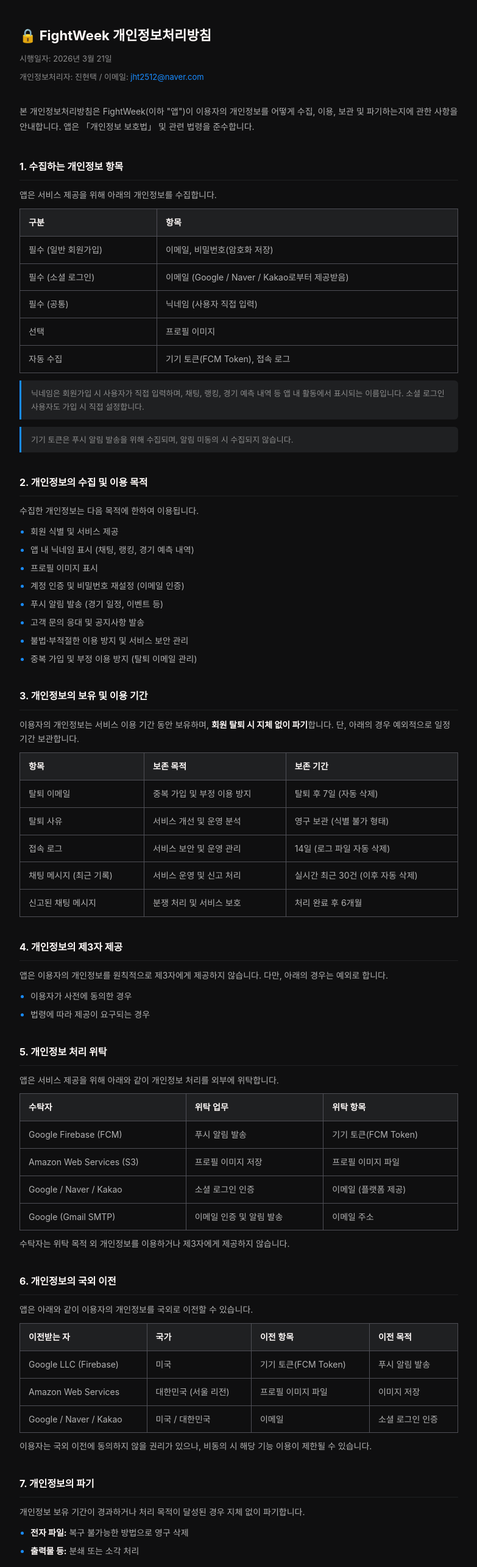
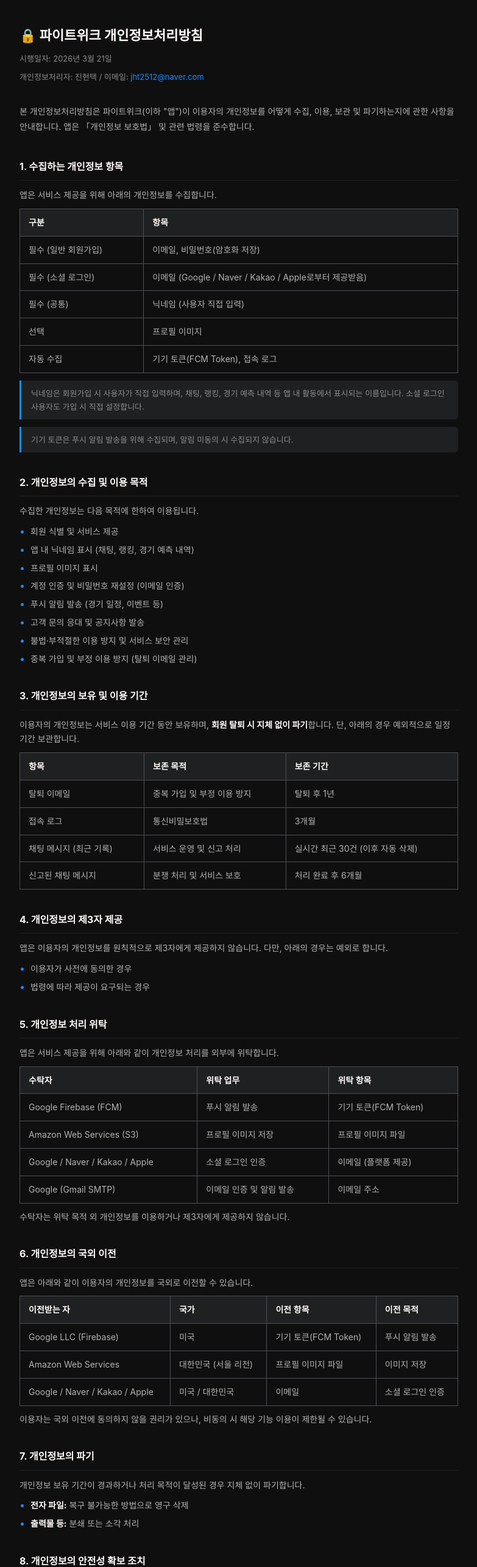
Before and after one commit to JinHyunTaek/fightweek-privacy, a plain HTML site: page index.html in a window 1280 px wide. Shown: the top 2570 px of the page at 61% size, without its empty margins (248-1031 px from the left). Drawn offline with Linux system fonts and the light colour scheme.

Commit message:
Update index.html

```diff
--- a/index.html
+++ b/index.html
@@ -3,7 +3,7 @@
 <head>
   <meta charset="UTF-8" />
   <meta name="viewport" content="width=device-width, initial-scale=1.0" />
-  <title>FightWeek 개인정보처리방침</title>
+  <title>파이트위크 개인정보처리방침</title>
   <style>
     * {
       box-sizing: border-box;
@@ -163,12 +163,12 @@
 </head>
 <body>
   <div class="container">
-    <h1>🔒 FightWeek 개인정보처리방침</h1>
+    <h1>🔒 파이트위크 개인정보처리방침</h1>
     <p class="effective-date">시행일자: 2026년 3월 21일</p>
     <p class="manager-info">개인정보처리자: 진현택 / 이메일: <a href="mailto:jht2512@naver.com">jht2512@naver.com</a></p>
 
     <p class="intro">
-      본 개인정보처리방침은 FightWeek(이하 "앱")이 이용자의 개인정보를 어떻게
+      본 개인정보처리방침은 파이트위크(이하 "앱")이 이용자의 개인정보를 어떻게
       수집, 이용, 보관 및 파기하는지에 관한 사항을 안내합니다.
       앱은 「개인정보 보호법」 및 관련 법령을 준수합니다.
     </p>
@@ -182,7 +182,7 @@
         </thead>
         <tbody>
           <tr><td>필수 (일반 회원가입)</td><td>이메일, 비밀번호(암호화 저장)</td></tr>
-          <tr><td>필수 (소셜 로그인)</td><td>이메일 (Google / Naver / Kakao로부터 제공받음)</td></tr>
+          <tr><td>필수 (소셜 로그인)</td><td>이메일 (Google / Naver / Kakao / Apple로부터 제공받음)</td></tr>
           <tr><td>필수 (공통)</td><td>닉네임 (사용자 직접 입력)</td></tr>
           <tr><td>선택</td><td>프로필 이미지</td></tr>
           <tr><td>자동 수집</td><td>기기 토큰(FCM Token), 접속 로그</td></tr>
@@ -219,9 +219,8 @@
           <tr><th>항목</th><th>보존 목적</th><th>보존 기간</th></tr>
         </thead>
         <tbody>
-          <tr><td>탈퇴 이메일</td><td>중복 가입 및 부정 이용 방지</td><td>탈퇴 후 7일 (자동 삭제)</td></tr>
-          <tr><td>탈퇴 사유</td><td>서비스 개선 및 운영 분석</td><td>영구 보관 (식별 불가 형태)</td></tr>
-          <tr><td>접속 로그</td><td>서비스 보안 및 운영 관리</td><td>14일 (로그 파일 자동 삭제)</td></tr>
+          <tr><td>탈퇴 이메일</td><td>중복 가입 및 부정 이용 방지</td><td>탈퇴 후 1년</td></tr>
+          <tr><td>접속 로그</td><td>통신비밀보호법</td><td>3개월</td></tr>
           <tr><td>채팅 메시지 (최근 기록)</td><td>서비스 운영 및 신고 처리</td><td>실시간 최근 30건 (이후 자동 삭제)</td></tr>
           <tr><td>신고된 채팅 메시지</td><td>분쟁 처리 및 서비스 보호</td><td>처리 완료 후 6개월</td></tr>
         </tbody>
@@ -247,7 +246,7 @@
         <tbody>
           <tr><td>Google Firebase (FCM)</td><td>푸시 알림 발송</td><td>기기 토큰(FCM Token)</td></tr>
           <tr><td>Amazon Web Services (S3)</td><td>프로필 이미지 저장</td><td>프로필 이미지 파일</td></tr>
-          <tr><td>Google / Naver / Kakao</td><td>소셜 로그인 인증</td><td>이메일 (플랫폼 제공)</td></tr>
+          <tr><td>Google / Naver / Kakao / Apple</td><td>소셜 로그인 인증</td><td>이메일 (플랫폼 제공)</td></tr>
           <tr><td>Google (Gmail SMTP)</td><td>이메일 인증 및 알림 발송</td><td>이메일 주소</td></tr>
         </tbody>
       </table>
@@ -264,7 +263,7 @@
         <tbody>
           <tr><td>Google LLC (Firebase)</td><td>미국</td><td>기기 토큰(FCM Token)</td><td>푸시 알림 발송</td></tr>
           <tr><td>Amazon Web Services</td><td>대한민국 (서울 리전)</td><td>프로필 이미지 파일</td><td>이미지 저장</td></tr>
-          <tr><td>Google / Naver / Kakao</td><td>미국 / 대한민국</td><td>이메일</td><td>소셜 로그인 인증</td></tr>
+          <tr><td>Google / Naver / Kakao / Apple</td><td>미국 / 대한민국</td><td>이메일</td><td>소셜 로그인 인증</td></tr>
         </tbody>
       </table>
       <p style="margin-top: 10px;">이용자는 국외 이전에 동의하지 않을 권리가 있으나, 비동의 시 해당 기능 이용이 제한될 수 있습니다.</p>
@@ -292,10 +291,10 @@
     </section>
 
     <section>
-      <h2>9. 만 14세 미만 아동의 개인정보</h2>
+      <h2>9. 이용 연령 제한</h2>
       <p>
-        본 앱은 만 14세 이상을 대상으로 합니다. 회원가입 시 이용자는 스스로 만 14세 이상임을 확인한 것으로 간주합니다.
-        만약 만 14세 미만 이용자의 개인정보가 수집된 것이 확인된 경우, 즉시 파기 조치하며 해당 이용자의 계정을 탈퇴 처리합니다.
+        본 앱은 만 19세 이상을 대상으로 합니다. 회원가입 시 이용자는 스스로 만 19세 이상임을 확인한 것으로 간주합니다.
+        만약 만 19세 미만 이용자의 개인정보가 수집된 것이 확인된 경우, 즉시 파기 조치하며 해당 이용자의 계정을 탈퇴 처리합니다.
       </p>
     </section>
 
```
